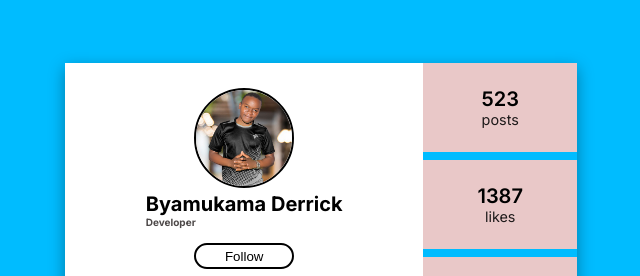
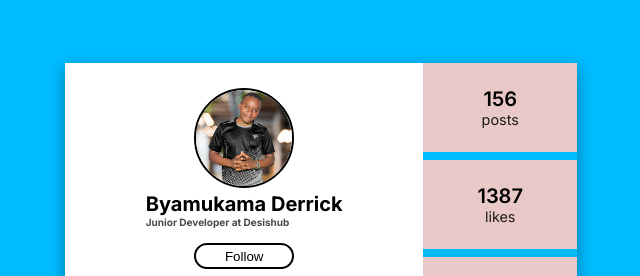
Before and after one commit to byamukama-dev/Developer-profile-card, a plain HTML site: page index.html in a window 1280 px wide. Shown: the part 196-472 px from the top of the page, 319-959 px from the left. Drawn offline with Linux system fonts and the light colour scheme.

Commit message:
updated index page

```diff
--- a/index.html
+++ b/index.html
@@ -12,7 +12,7 @@
             <div class="img"> <img class="img1" src="./images/IMG_8375 copy.jpg"></div>
 
             <div class="heading"><h1 class="name">Byamukama Derrick</h1>
-                <h2 class="head">Developer</h2></div>
+                <h2 class="head">Junior Developer at Desishub</h2></div>
 
             <div class="buttons">
                 <button class="Follow">Follow</button>
@@ -22,7 +22,7 @@
         </div>
         <div class="dev-stat">
             <div class="stat">
-                <p class="stat-number">523</p>
+                <p class="stat-number">156</p>
                 <p class="stat-title">posts</p>
 
             </div>
```
